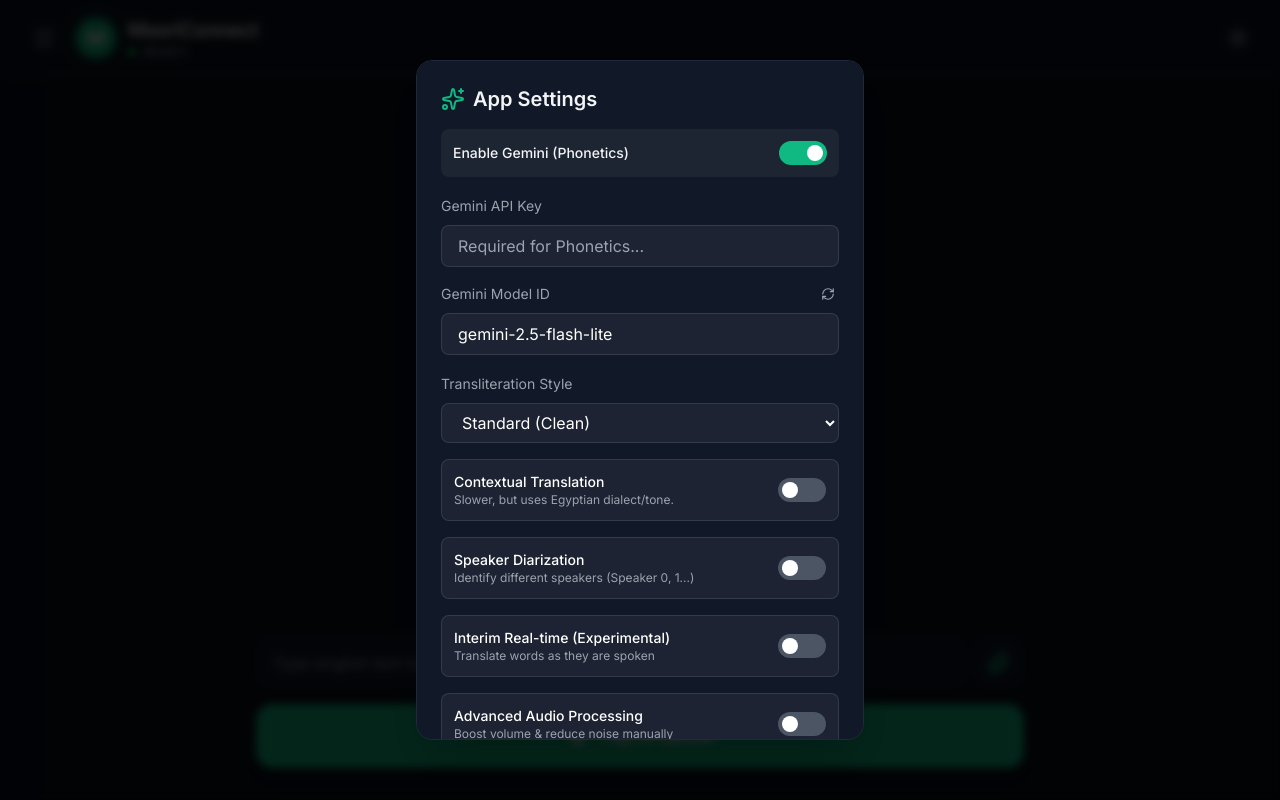
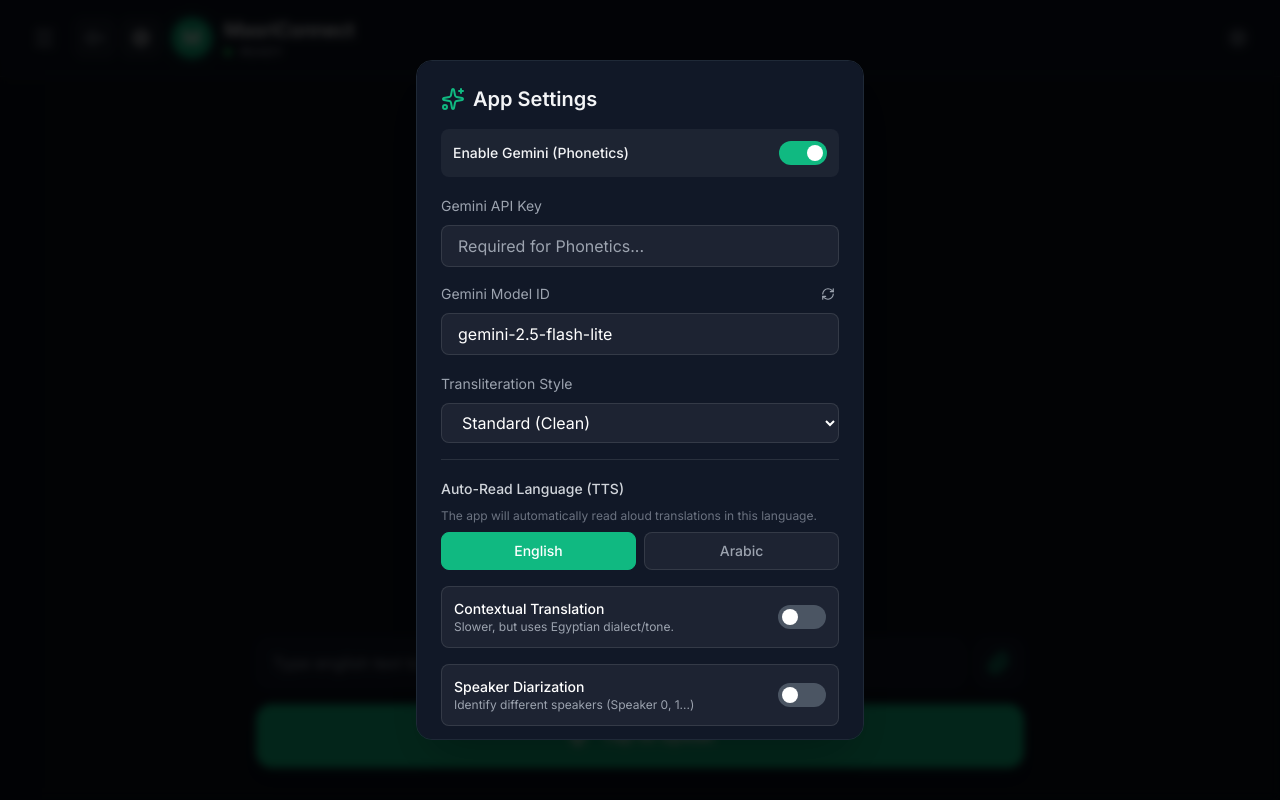
Before and after one commit to Rtas-17/rtas-17.github.io, a React (Vite) app: page / in a window 1280 px wide. Built offline with nearby package versions, Linux system fonts and the light colour scheme.

Commit message:
Implement Text-to-Speech (TTS) with Auto-Read and Dual Play Buttons

```diff
--- a/src/App.jsx
+++ b/src/App.jsx
@@ -1,7 +1,8 @@
 import React, { useState, useEffect, useRef, useCallback } from 'react';
-import { Mic, MicOff, Settings, Send, Globe, Sparkles, StopCircle, RefreshCw, X, Play, Languages } from 'lucide-react';
+import { Mic, MicOff, Settings, Send, Globe, Sparkles, StopCircle, RefreshCw, X, Play, Languages, Volume2, VolumeX, Volume } from 'lucide-react';
 import clsx from 'clsx';
 import { useAudioRecorder } from './hooks/useAudioRecorder';
+import { useTextToSpeech } from './hooks/useTextToSpeech';
 import { sonioxService } from './services/soniox';
 import { initGemini, translateText, getAvailableModels } from './services/gemini';
 import { LiveTranscript } from './components/LiveTranscript';
@@ -46,6 +47,11 @@
   const [inputGain, setInputGainState] = useState(parseFloat(localStorage.getItem('audio_gain') || '1.0'));
   const [noiseSuppression, setNoiseSuppression] = useState(localStorage.getItem('audio_noise_suppression') !== 'false');
   const [echoCancellation, setEchoCancellation] = useState(localStorage.getItem('audio_echo_cancellation') !== 'false');
+
+  // TTS Settings
+  const { speak, cancel: cancelTTS, isSpeaking: isTTSSpeaking, supported: ttsSupported } = useTextToSpeech();
+  const [autoTTSEnabled, setAutoTTSEnabled] = useState(localStorage.getItem('auto_tts') === 'true');
+  const [autoTTSLanguage, setAutoTTSLanguage] = useState(localStorage.getItem('auto_tts_lang') || 'en');
 
   // Refs for Event Listeners (Prevent Stale Closures)
   const useContextualRef = useRef(useContextualTranslation);
@@ -269,6 +275,24 @@
           console.error("Gemini Error:", err);
         }
       }
+
+      // Auto-TTS Logic
+      // If Auto-Read is Enabled
+      // AND The detected language is NOT the autoTTSLanguage (meaning the Translation IS the autoTTSLanguage)
+      const autoEnabled = localStorage.getItem('auto_tts') === 'true'; // Access direct for freshness check inside closure? No, state is fine if we check Ref but this is inside useEffect so we need refs if we want latest state.
+      // Wait, useEffect dependencies need to be updated.
+      // Or we can use Refs for autoTTSEnabled like we did for others.
+      if (autoTTSEnabled) { // This will use the value from closure. We must add autoTTSEnabled to dependency array or use ref.
+        // Logic: If detected lang != target lang preference, then target text IS in target lang preference.
+        if (detectedLanguage !== autoTTSLanguage) {
+          // targetText holds the translation.
+          // We need to speak targetText.
+          // Wait, targetText is available here (lines 180-185).
+          await new Promise(r => setTimeout(r, 500)); // Small delay for UX
+          speak(targetText, autoTTSLanguage === 'ar' ? 'ar-EG' : 'en-US');
+        }
+      }
+
     });
 
     const unsubInterim = sonioxService.on('transcript_interim', (data) => {
@@ -315,7 +339,8 @@
       unsubStatus();
       unsubError();
     };
-  }, [geminiKey, selectedModel, primaryLanguage, secondaryLanguage, geminiEnabled, transliterationStyle, useContextualTranslation, interimTranslationEnabled]);
+    // Add TTS dependencies to the main Effect
+  }, [geminiKey, selectedModel, primaryLanguage, secondaryLanguage, geminiEnabled, transliterationStyle, useContextualTranslation, interimTranslationEnabled, autoTTSEnabled, autoTTSLanguage, speak]);
 
 
   // Gemini Interim Logic (Debounced)
@@ -436,6 +461,12 @@
     setNoiseSuppression(ns);
     setEchoCancellation(ec);
 
+    // TTS
+    // AutoTTS Enabled is handled by header toggle, but language is here
+    // Actually, user might want to save everything here.
+    // We already have state for 'autoTTSLanguage', assume we pass it in saveSettings too?
+    // Let's add it to args to be clean.
+
     setShowSettings(false);
 
     // Persistence
@@ -457,6 +488,18 @@
     localStorage.setItem('audio_echo_cancellation', ec);
   };
 
+  const saveSettingsExtended = (key, prim, sec, enabled, model, style, contextual, diarization, interim, throttle, audioEnabled, gain, ns, ec, ttsLang) => {
+    saveSettings(key, prim, sec, enabled, model, style, contextual, diarization, interim, throttle, audioEnabled, gain, ns, ec);
+    setAutoTTSLanguage(ttsLang);
+    localStorage.setItem('auto_tts_lang', ttsLang);
+  };
+
+  const toggleAutoTTS = () => {
+    const newVal = !autoTTSEnabled;
+    setAutoTTSEnabled(newVal);
+    localStorage.setItem('auto_tts', newVal);
+  };
+
   const handleRenameSpeaker = (id, newName) => {
     const updated = { ...speakerNames, [id]: newName };
     setSpeakerNames(updated);
@@ -474,6 +517,26 @@
           >
             <Menu />
           </button>
+          <div className="flex gap-2">
+            {ttsSupported && (
+              <button
+                onClick={toggleAutoTTS}
+                className={clsx(
+                  "p-2 rounded-lg transition-colors border border-white/10",
+                  autoTTSEnabled ? "bg-primary text-white" : "bg-white/5 text-gray-400 hover:text-white"
+                )}
+                title={`Auto-Read ${autoTTSLanguage === 'en' ? 'English' : 'Arabic'}`}
+              >
+                {autoTTSEnabled ? <Volume2 size={20} /> : <VolumeX size={20} />}
+              </button>
+            )}
+            <button
+              onClick={() => setShowSettings(true)}
+              className="p-2 bg-white/5 hover:bg-white/10 rounded-lg text-white transition-colors border border-white/10"
+            >
+              <Settings size={20} />
+            </button>
+          </div>
           <div className="w-10 h-10 rounded-full bg-primary flex items-center justify-center shadow-[0_0_15px_rgba(16,185,129,0.4)]">
             <span className="font-bold text-white text-xl">M</span>
           </div>
@@ -666,7 +729,26 @@
                       </select>
                     </div>
 
-                    <div className="flex items-center justify-between p-3 bg-white/5 rounded-lg border border-white/10">
+                    <div className="space-y-2 pt-4 border-t border-white/10">
+                      <label className="text-sm font-medium text-gray-300">Auto-Read Language (TTS)</label>
+                      <p className="text-xs text-gray-500 mb-2">The app will automatically read aloud translations in this language.</p>
+                      <div className="flex gap-2">
+                        <button
+                          onClick={() => setAutoTTSLanguage('en')}
+                          className={`flex-1 py-2 rounded-lg text-sm font-medium border ${autoTTSLanguage === 'en' ? 'bg-primary text-white border-primary' : 'bg-white/5 text-gray-400 border-white/10 hover:border-white/20'}`}
+                        >
+                          English
+                        </button>
+                        <button
+                          onClick={() => setAutoTTSLanguage('ar')}
+                          className={`flex-1 py-2 rounded-lg text-sm font-medium border ${autoTTSLanguage === 'ar' ? 'bg-primary text-white border-primary' : 'bg-white/5 text-gray-400 border-white/10 hover:border-white/20'}`}
+                        >
+                          Arabic
+                        </button>
+                      </div>
+                    </div>
+
+                    <div className="flex items-center justify-between p-3 bg-white/5 rounded-lg border border-white/10 mt-4">
                       <div className="flex flex-col">
                         <span className="text-sm font-medium text-white">Contextual Translation</span>
                         <span className="text-xs text-gray-400">Slower, but uses Egyptian dialect/tone.</span>
@@ -817,7 +899,10 @@
 
                 <div className="flex justify-end gap-3 mt-6">
                   <button onClick={() => setShowSettings(false)} className="px-4 py-2 text-text-muted hover:text-white">Cancel</button>
-                  <button onClick={() => saveSettings(geminiKey, primaryLanguage, secondaryLanguage, geminiEnabled, selectedModel, transliterationStyle, useContextualTranslation, diarizationEnabled, interimTranslationEnabled, interimThrottle, audioPipelineEnabled, inputGain, noiseSuppression, echoCancellation)} className="px-6 py-2 bg-primary text-white font-bold rounded-lg hover:bg-primary-hover">Save & Start</button>
+                  <div className="flex justify-end gap-3 mt-6">
+                    <button onClick={() => setShowSettings(false)} className="px-4 py-2 text-text-muted hover:text-white">Cancel</button>
+                    <button onClick={() => saveSettingsExtended(geminiKey, primaryLanguage, secondaryLanguage, geminiEnabled, selectedModel, transliterationStyle, useContextualTranslation, diarizationEnabled, interimTranslationEnabled, interimThrottle, audioPipelineEnabled, inputGain, noiseSuppression, echoCancellation, autoTTSLanguage)} className="px-6 py-2 bg-primary text-white font-bold rounded-lg hover:bg-primary-hover">Save & Start</button>
+                  </div>
                 </div>
               </div>
             </div>
--- /dev/null
+++ b/src/hooks/useTextToSpeech.js
@@ -0,0 +1,54 @@
+import { useState, useCallback, useEffect, useRef } from 'react';
+
+export const useTextToSpeech = () => {
+    const [isSpeaking, setIsSpeaking] = useState(false);
+    const [supported, setSupported] = useState(false);
+    const synthRef = useRef(null);
+
+    useEffect(() => {
+        if (typeof window !== 'undefined' && window.speechSynthesis) {
+            setSupported(true);
+            synthRef.current = window.speechSynthesis;
+        }
+    }, []);
+
+    const speak = useCallback((text, lang = 'en-US') => {
+        if (!text || !synthRef.current) return;
+
+        // Cancel any current speaking
+        synthRef.current.cancel();
+
+        const utterance = new SpeechSynthesisUtterance(text);
+        utterance.lang = lang;
+
+        // Attempt to select a voice that matches the language
+        const voices = synthRef.current.getVoices();
+        const voice = voices.find(v => v.lang.startsWith(lang));
+        if (voice) {
+            utterance.voice = voice;
+        }
+
+        utterance.onstart = () => setIsSpeaking(true);
+        utterance.onend = () => setIsSpeaking(false);
+        utterance.onerror = (e) => {
+            console.error("TTS Error:", e);
+            setIsSpeaking(false);
+        };
+
+        synthRef.current.speak(utterance);
+    }, []);
+
+    const cancel = useCallback(() => {
+        if (synthRef.current) {
+            synthRef.current.cancel();
+            setIsSpeaking(false);
+        }
+    }, []);
+
+    return {
+        speak,
+        cancel,
+        isSpeaking,
+        supported
+    };
+};
```
